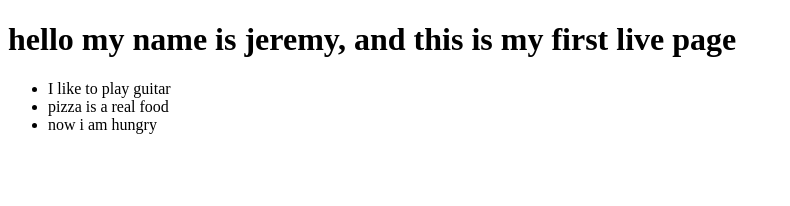
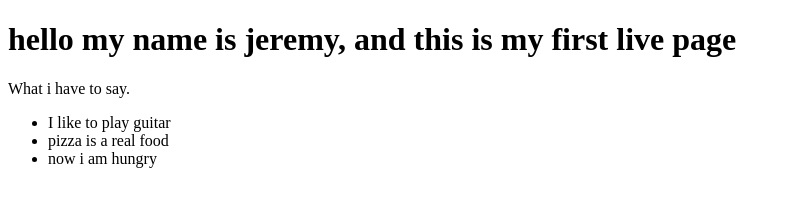
Before and after one commit to JayModo/codeworks-journals, a plain HTML site: page index.html in a window 1280 px wide. Shown: the whole page, without its empty margins (0-790 px from the left). Drawn offline with Linux system fonts and the light colour scheme.

Commit message:
second commit fix

```diff
--- a/index.html
+++ b/index.html
@@ -11,6 +11,7 @@
 <body>
 
   <h1>hello my name is jeremy, and this is my first live page</h1>
+  <p>What i have to say.</p>
   <ul>
     <li>I like to play guitar</li>
     <li>pizza is a real food</li>
```
